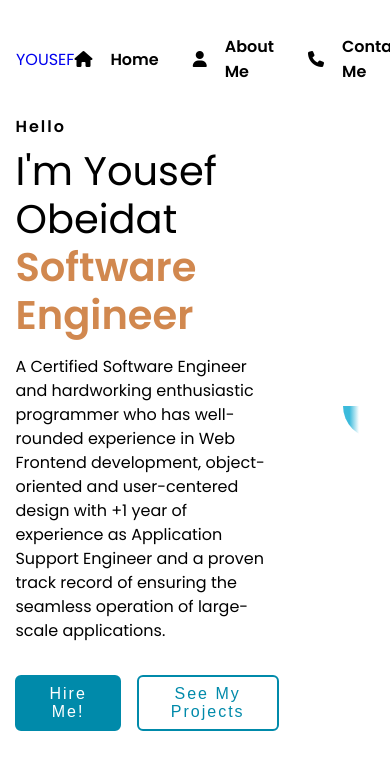
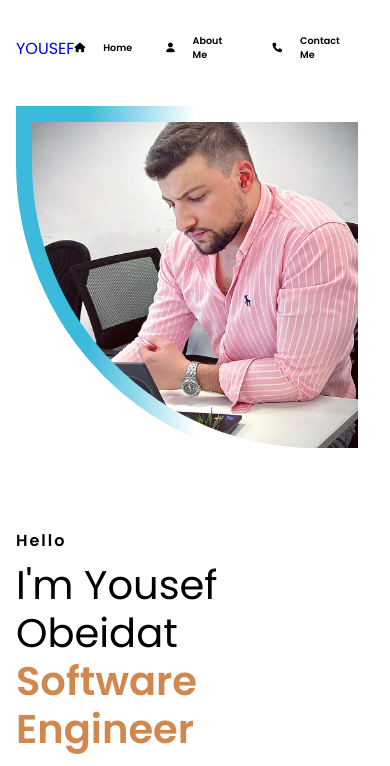
Before and after one commit to mrobeidat/TAP-TASK, a plain HTML site: page index.html in a window 390 px wide. Shown: the top 766 px of the page. Drawn offline with Linux system fonts and the light colour scheme.

Commit message:
fix responsive design

```diff
--- a/index.html
+++ b/index.html
@@ -18,18 +18,15 @@
                 <a href="#">YOUSEF</a>
             </div>
             <ul>
-                <li style="display: inline-flex; align-items: center;">
-                    <!-- <i class="gg-home-alt"></i> -->
+                <li style="display: inline-flex; align-items: center">
                     <i class="fa-solid fa-house"></i>
                     <a href="#">Home</a>
                 </li>
-                <li style="display: inline-flex; align-items: center;">
-                    <!-- <i class="gg-man-alt"></i> -->
+                <li style="display: inline-flex; align-items: center">
                     <i class="fa-solid fa-user"></i>
                     <a href="#">About Me</a>
                 </li>
-                <li style="display: inline-flex; align-items: center;">
-                    <!-- <i class="gg-home-alt"></i> -->
+                <li style="display: inline-flex; align-items: center">
                     <i class="fa-solid fa-phone"></i>
                     <a href="#">Contact Me</a>
                 </li>
--- a/styles.css
+++ b/styles.css
@@ -26,7 +26,6 @@ nav {
     position: fixed;
     top: 0;
     left: 0;
-    background-color: #ffffff;
     z-index: 99;
 }
 
@@ -56,16 +55,22 @@ ul li a {
     transition: 0.3s;
 }
 
+
+
 li:hover {
     color: var(--secondary-color);
 }
 
-ul li a:hover {
+li a:hover {
     color: var(--secondary-color);
 }
-a:hover{
+
+li a:focus {
     color: var(--secondary-color);
 }
+
+
+
 .section {
     background-color: #ffffff;
 }
@@ -76,8 +81,20 @@ a:hover{
     margin: auto;
     padding: 1rem;
     display: flex;
-    justify-content: center;
+    /* justify-content: center; */
     gap: 4rem;
+}
+
+@media (width < 750px) {
+    .section__container {
+        display: flex;
+        flex-direction: column-reverse;
+        margin-top: 90px;
+    }
+
+    li {
+        font-size: 0.6rem;
+    }
 }
 
 .content {
```
